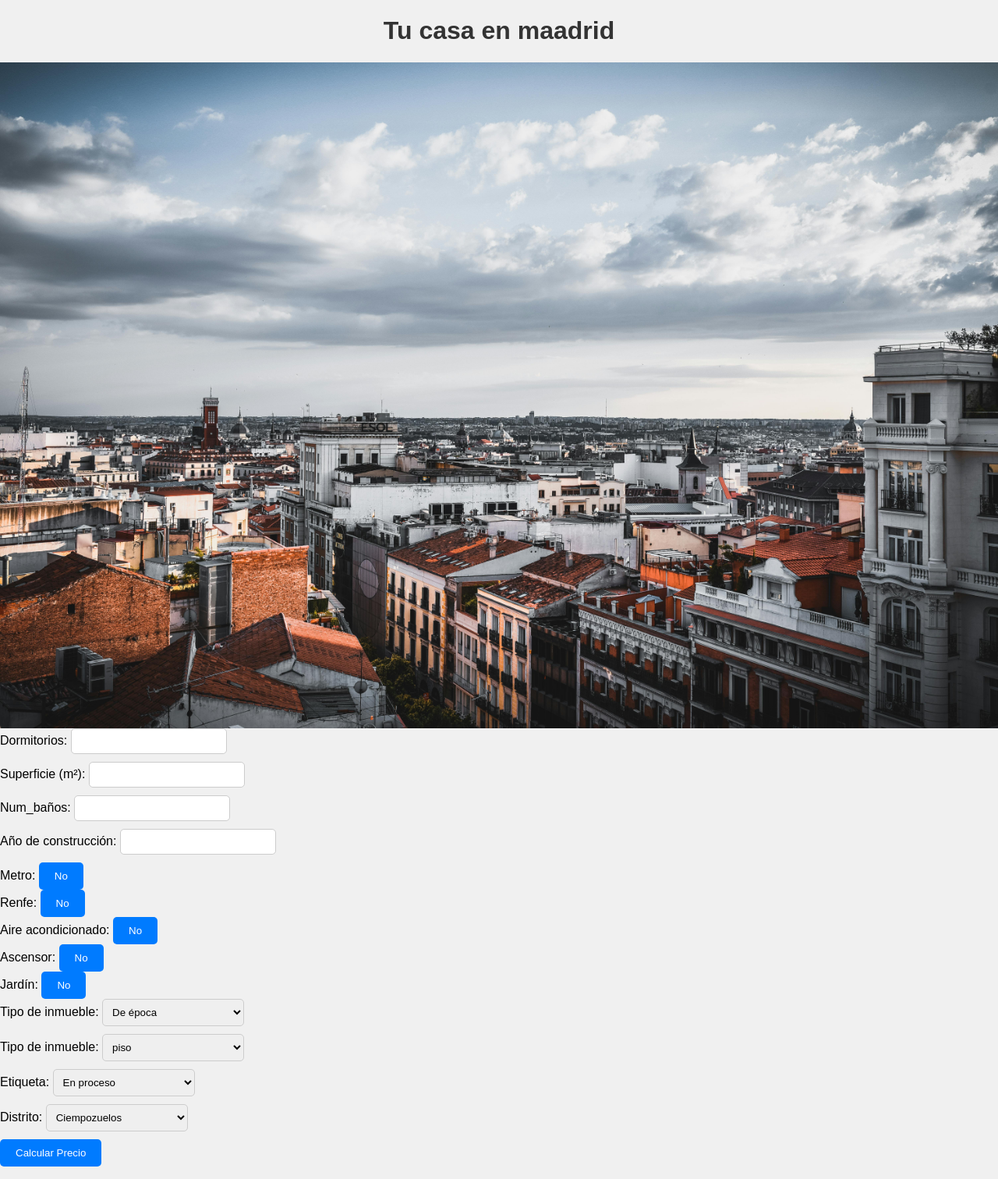
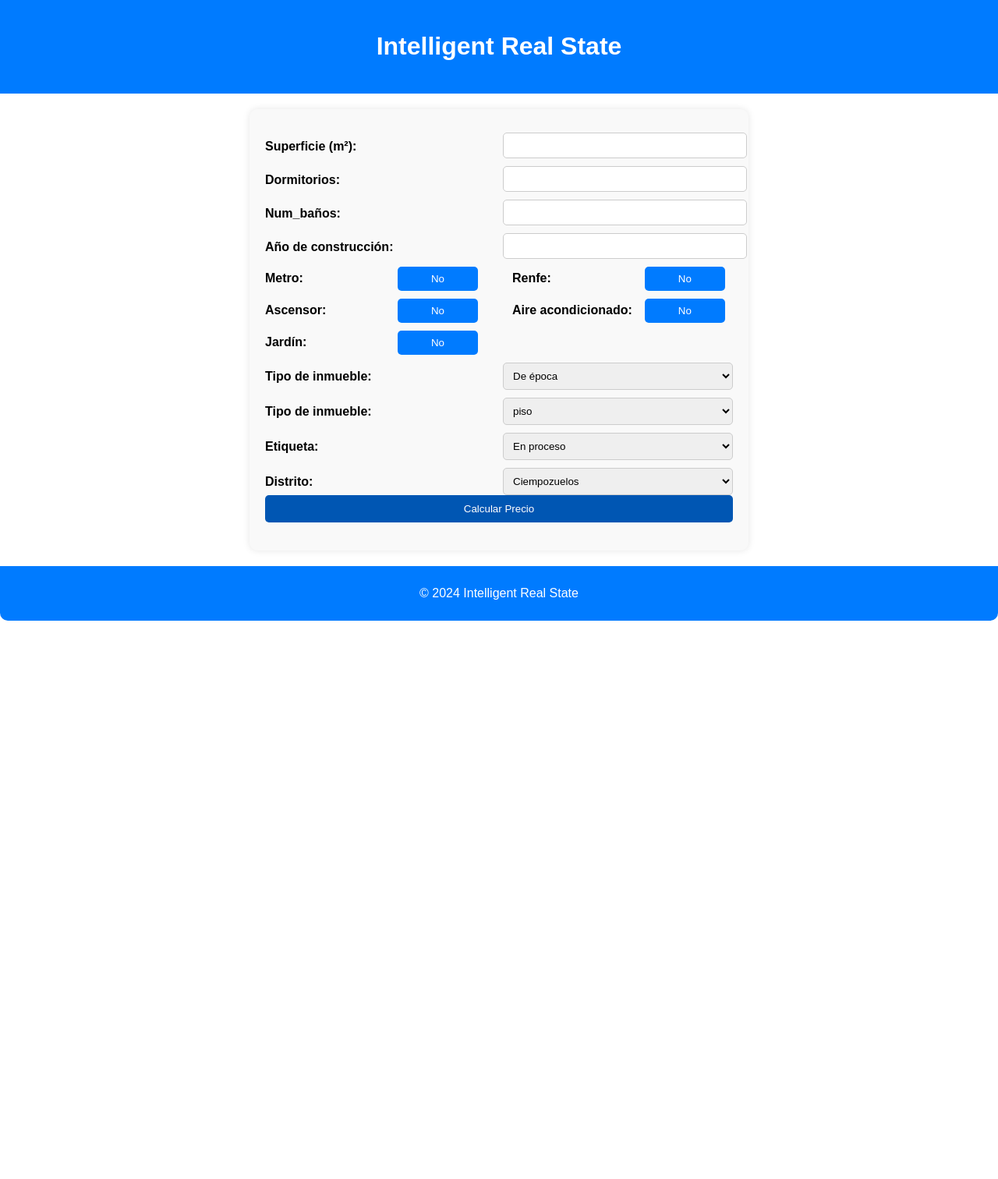
Before and after one commit to htriki1204/calculadora_precio_casa, a Flask app: page / in a window 1280 px wide. Shown: the whole page at 78% size. After the commit the page ends 796 px from the top, so only its background shows below. Run offline with Flask 3, Linux system fonts and the light colour scheme; parts of the project's set-up code (start-up, migrations or seed data) failed here and were passed over.

Commit message:
mejora el aspecto visual

```diff
--- a/static/css/styles.css
+++ b/static/css/styles.css
@@ -1,59 +1,106 @@
-/* Estilos para el cuerpo de la página */
 body {
     font-family: Arial, sans-serif;
     margin: 0;
     padding: 0;
-    background-color: #f0f0f0;
 }
 
-/* Estilos para el contenedor principal */
+header {
+    background-color: #007bff;
+    color: #fff;
+    text-align: center;
+    padding: 20px 0;
+}
+
 .container {
-    max-width: 800px;
+    max-width: 600px;
     margin: 20px auto;
     padding: 20px;
-    background-color: #fff;
+    background-color: #f9f9f9;
     border-radius: 10px;
     box-shadow: 0 0 10px rgba(0, 0, 0, 0.1);
 }
 
-/* Estilos para los encabezados */
-h1 {
-    color: #333;
+.button-group-row {
+    display: flex;
+    justify-content: space-between;
+    align-items: center;
+    margin-bottom: 10px;
+    margin-top: 10px;
+}
+
+.button-group {
+    display: flex;
+    align-items: center;
+}
+
+.button-group label {
+    margin-right: 10px;
+    width: 230px;
+    font-weight: bold;
+}
+
+.button-group button {
+    width: 100px;
+    margin-right: 10px;
+}
+
+
+.input-group {
+    display: grid;
+    grid-template-columns: repeat(2, 1fr);
+    gap: 10px;
+    margin-top: 10px;
+}
+
+.input-group label {
+    margin-top: 9px;
+    margin-bottom: 0;
+    font-weight: bold;
 }
 
 input[type="number"],
 select {
-    width: calc(15% - 10px);
-    margin-bottom: 10px;
+    width: 100%;
     padding: 8px;
     border: 1px solid #ccc;
     border-radius: 5px;
 }
 
-/* Estilos para los botones */
-button[type="submit"],
 button[type="button"] {
-    padding: 10px 20px;
+    width: 50%;
+    padding: 8px;
     background-color: #007bff;
     color: #fff;
     border: none;
     border-radius: 5px;
     cursor: pointer;
+    transition: all 0.3s ease;
 }
 
-button[type="submit"]:hover,
 button[type="button"]:hover {
     background-color: #0056b3;
 }
 
-/* Estilos para las imágenes */
-.house-image {
-    max-width: 100%;
-    height: auto;
-    margin-bottom: 20px;
-    margin: 0 auto;
-    display: block;
+button[type="submit"] {
+    width: 100%;
+    padding: 10px;
+    background-color: #0056b3;
+    color: #fff;
+    border: none;
+    border-radius: 5px;
+    cursor: pointer;
+    transition: all 0.3s ease;
 }
-h1{
+
+button[type="submit"]:hover {
+    background-color: #004080;
+}
+
+footer {
     text-align: center;
+    margin-top: 20px;
+    padding: 10px 0;
+    background-color: #007bff;
+    color: #fff;
+    border-radius: 0 0 10px 10px;
 }
--- a/templates/index.html
+++ b/templates/index.html
@@ -1,27 +1,25 @@
-<!-- templates/index.html -->
 <!DOCTYPE html>
 <html lang="en">
 <head>
     <meta charset="UTF-8">
     <meta name="viewport" content="width=device-width, initial-scale=1.0">
-    <title>Precio Estimado de Casa</title>
-
+    <title>Intelligent Real State</title>
     <link rel="stylesheet" href="{{ url_for('static', filename='css/styles.css') }}">
 </head>
 <body>
-    <h1>Tu casa en maadrid</h1>
-    <div class="house-images-container">
-        <img src="../static/pexels-quique-olivar-1921601-4833770.jpg" alt="Imagen 1" class="house-image">
+    <header>
+        <h1>Intelligent Real State</h1>
+    </header>
+    <div class="container">
+        <form id="houseForm" action="/predict" method="post">
+            <div class="input-group">
+                <label for="area">Superficie (m²):</label>
+                <input type="number" id="area" name="area" required>
             </div>
-    <form id="houseForm" action="/predict" method="post">
+
             <div class="input-group">
                 <label for="bedrooms">Dormitorios:</label>
                 <input type="number" id="bedrooms" name="bedrooms" required>
-        </div>
-
-        <div class="input-group">
-            <label for="area">Superficie (m²):</label>
-            <input type="number" id="area" name="area" required>
             </div>
 
             <div class="input-group">
@@ -34,37 +32,41 @@
                 <input type="number" id="year" name="year" required>
             </div>
 
-        <div class="input-group">
+            <!-- Primer grupo de botones: Metro y Renfe -->
+            <div class="button-group-row">
+                <div class="button-group">
                     <label for="metro">Metro:</label>
                     <button type="button" id="metroButton" onclick="toggleButton('metroButton')">No</button>
                     <input type="hidden" id="metro" name="metro" value=0>
                 </div>
-
-        <div class="input-group">
+                <div class="button-group">
                     <label for="renfe">Renfe:</label>
                     <button type="button" id="renfeButton" onclick="toggleButton('renfeButton')">No</button>
                     <input type="hidden" id="renfe" name="renfe" value=0>
                 </div>
+            </div>
 
-        <div class="input-group">
+            <!-- Segundo grupo de botones: Ascensor y Aire acondicionado -->
+            <div class="button-group-row">
+                <div class="button-group">
+                    <label for="elevator">Ascensor:</label>
+                    <button type="button" id="elevatorButton" onclick="toggleButton('elevatorButton')">No</button>
+                    <input type="hidden" id="elevator" name="elevator" value=0>
+                </div>
+                <div class="button-group">
                     <label for="air_conditioning">Aire acondicionado:</label>
                     <button type="button" id="airConditioningButton" onclick="toggleButton('airConditioningButton')">No</button>
                     <input type="hidden" id="air_conditioning" name="air_conditioning" value=0>
                 </div>
-
-        <div class="input-group">
-            <label for="elevator">Ascensor:</label>
-            <button type="button" id="elevatorButton" onclick="toggleButton('elevatorButton')">No</button>
-            <input type="hidden" id="elevator" name="elevator" value=0>
             </div>
 
-        <div class="input-group">
+            <div class="button-group-row">
+                <div class="button-group">
                     <label for="garden">Jardín:</label>
                     <button type="button" id="gardenButton" onclick="toggleButton('gardenButton')">No</button>
                     <input type="hidden" id="garden" name="garden" value=0>
                 </div>
-
-
+            </div>
 
 
             <div class="input-group">
@@ -110,6 +112,11 @@
             <button type="submit">Calcular Precio</button>
         </form>
         <p id="output"></p>
+    </div>
+
+    <footer>
+        <p>&copy; 2024 Intelligent Real State</p>
+    </footer>
 
     <script>
         // Función para leer el archivo CSV
@@ -136,7 +143,6 @@
         }
 
         // Función para alternar el estado del botón entre "Sí" y "No" y cambiar el valor del campo oculto
-        // Función para alternar el estado del botón entre "Sí" y "No" y cambiar el valor del campo oculto
         function toggleButton(buttonId) {
             var button = document.getElementById(buttonId);
             var hiddenInput = document.getElementById(buttonId.split("Button")[0]);
```
Lines whose indentation alone changed are shown as unchanged.
